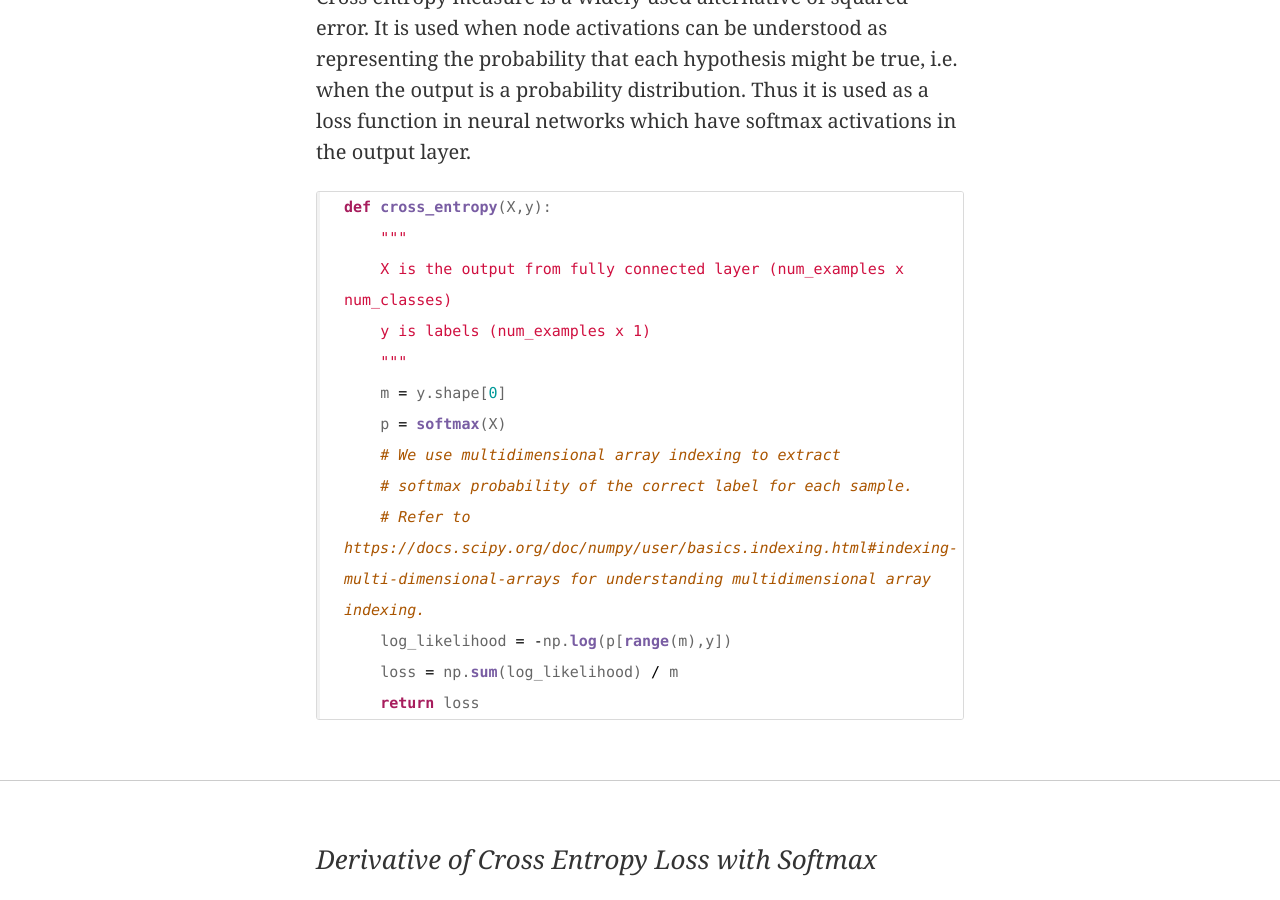
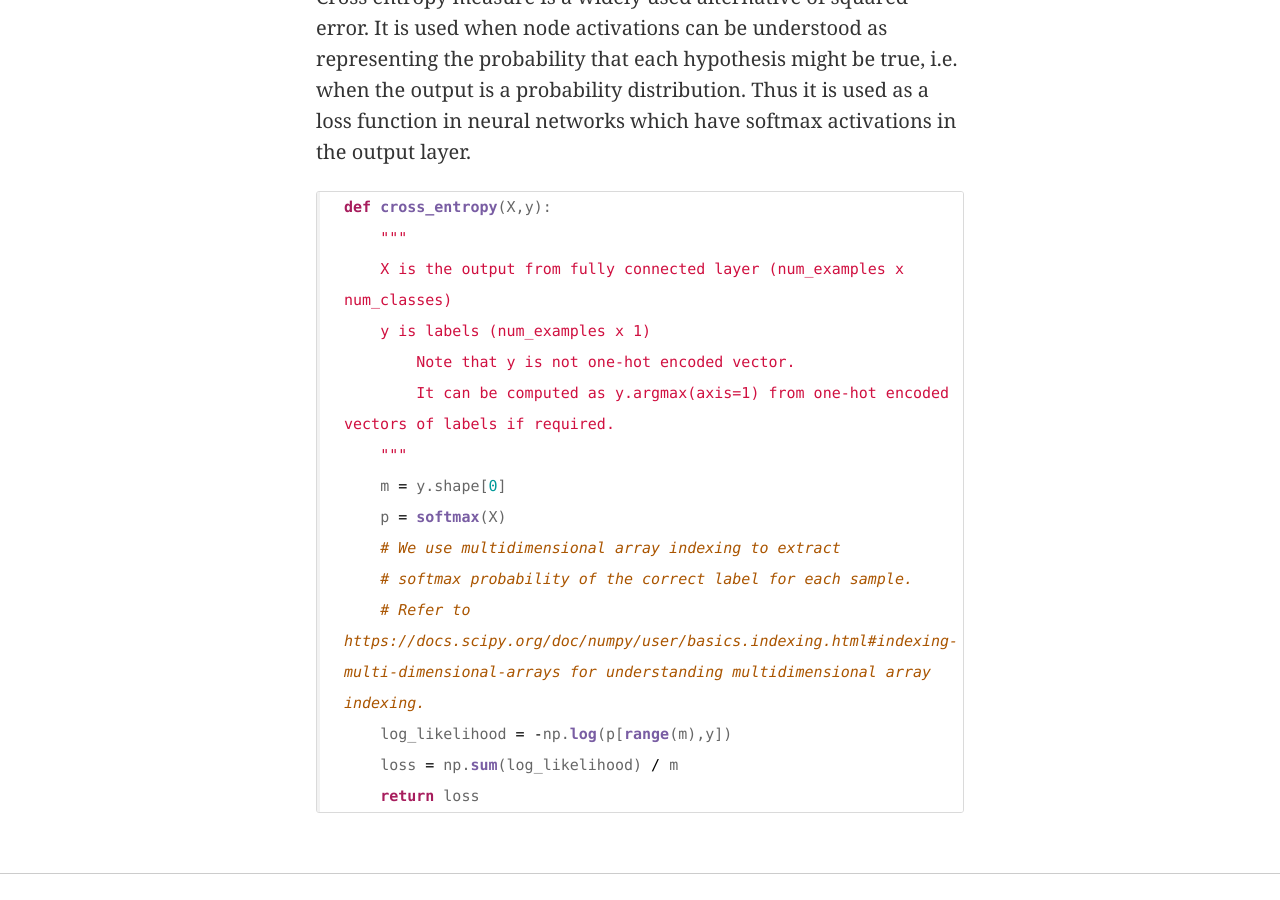
Before and after one commit to parasdahal/deepnotes, a Jekyll site: the page built from _posts/2017-05-28-softmax-crossentropy.md, in a window 1280 px wide and 900 px high, scrolled down 4111 px. Built offline with Jekyll 4.4.1, drawn with Linux system fonts in a browser that asks for light colours; formulas are drawn with MathJax 3; comment, search, counter and statistics services are not loaded.

Commit message:
Added more comments to code snippets.

```diff
--- a/_posts/2017-05-28-softmax-crossentropy.md
+++ b/_posts/2017-05-28-softmax-crossentropy.md
@@ -142,6 +142,8 @@ def cross_entropy(X,y):
     """
     X is the output from fully connected layer (num_examples x num_classes)
     y is labels (num_examples x 1)
+    	Note that y is not one-hot encoded vector.
+    	It can be computed as y.argmax(axis=1) from one-hot encoded vectors of labels if required.
     """
     m = y.shape[0]
     p = softmax(X)
```
